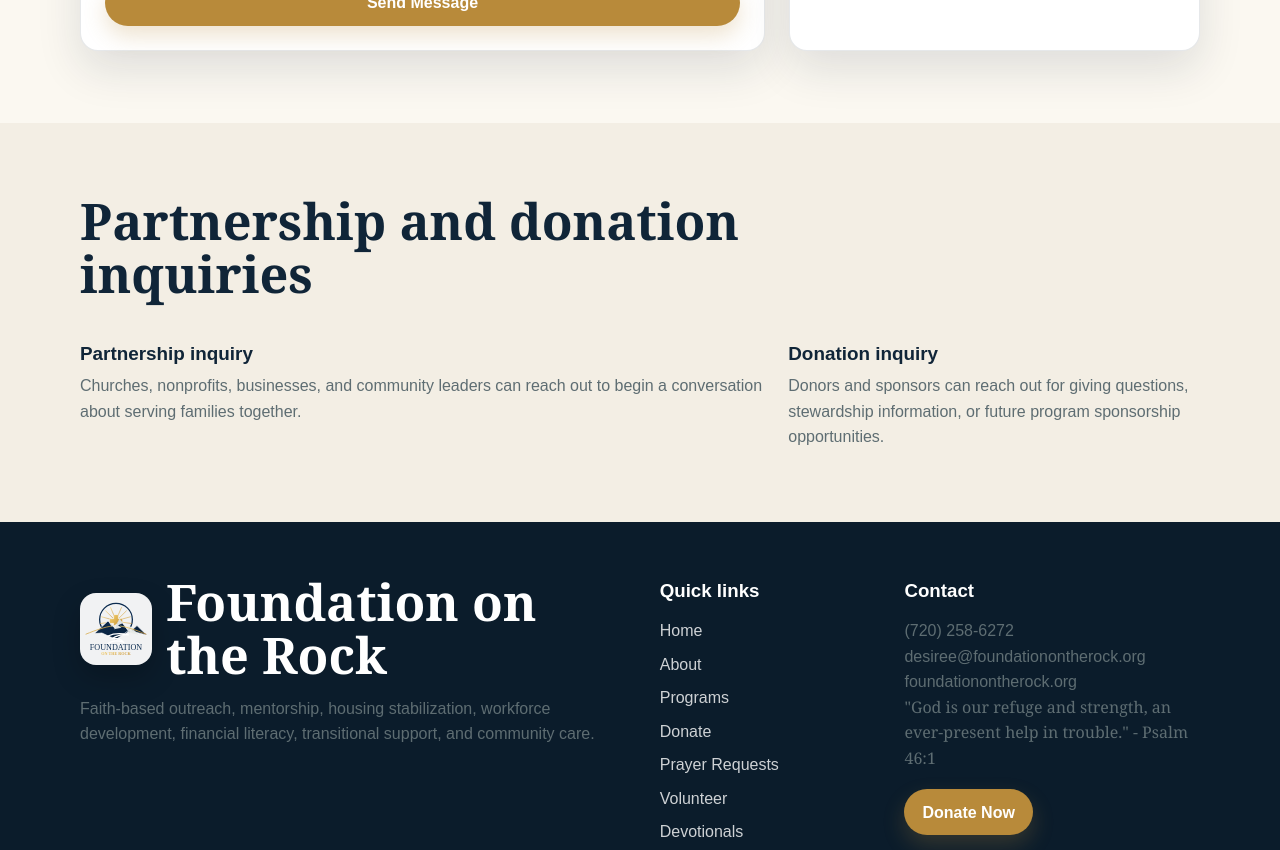
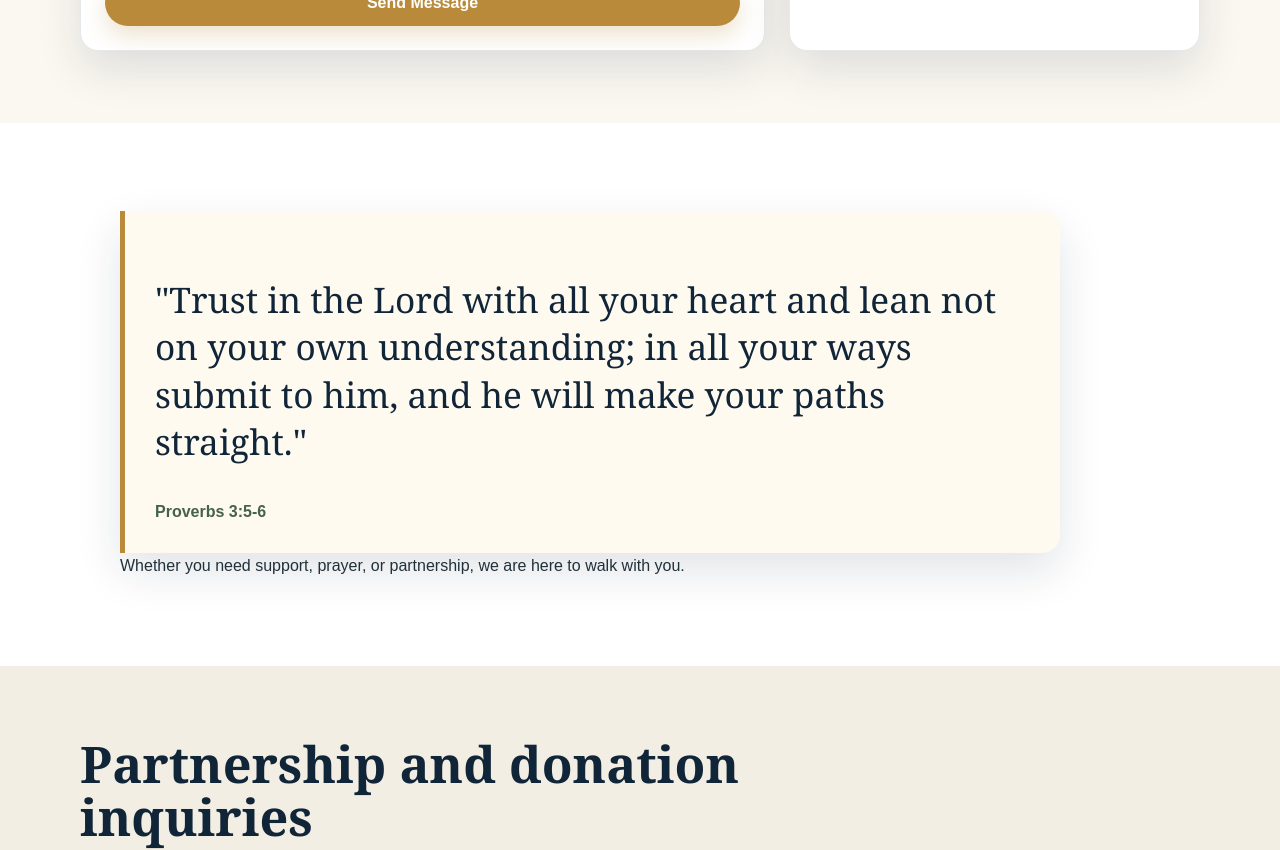
Before and after one commit to mconklin-boop/foundationontherock, a Next.js app: page /contact in a window 1280 px wide. Shown: the part 1400-2250 px from the top of the page. Built offline with nearby package versions, Linux system fonts and the light colour scheme.

Commit message:
Add scripture integration to contact page

```diff
--- a/app/contact/page.tsx
+++ b/app/contact/page.tsx
@@ -2,6 +2,7 @@ import type { Metadata } from "next";
 import { Globe2, Mail, MessagesSquare, Phone } from "lucide-react";
 import { ContactForm } from "@/components/ContactForm";
 import { PageHero } from "@/components/PageHero";
+import { ScriptureBlock } from "@/components/ScriptureBlock";
 import { Section } from "@/components/Section";
 
 export const metadata: Metadata = {
@@ -44,6 +45,15 @@ export default function ContactPage() {
         </div>
       </Section>
 
+      <Section className="section--scripture">
+        <ScriptureBlock
+          verse="Trust in the Lord with all your heart and lean not on your own understanding; in all your ways submit to him, and he will make your paths straight."
+          reference="Proverbs 3:5-6"
+          reflection="Whether you need support, prayer, or partnership, we are here to walk with you."
+          variant="light"
+        />
+      </Section>
+
       <Section className="section--soft" title="Partnership and donation inquiries">
         <div className="two-column">
           <div>
```
